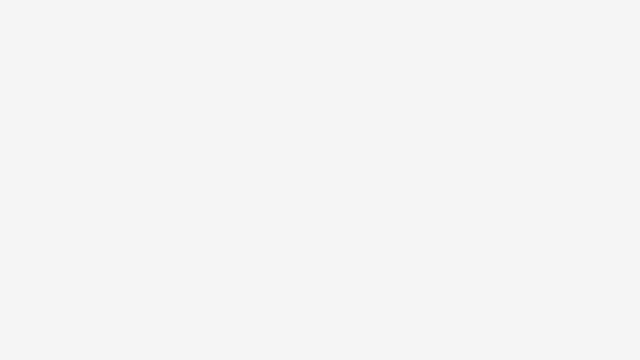
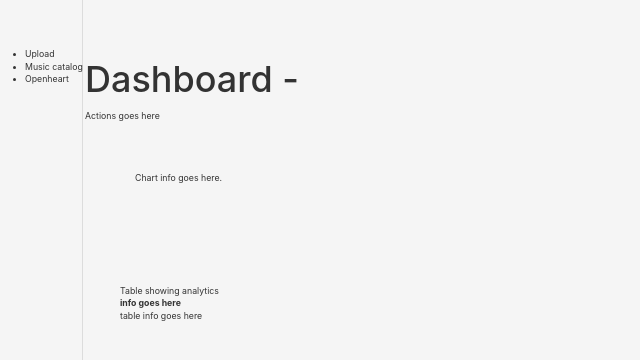
Before and after one commit to ifebrand6/Mini-Music-Streaming-, a React (Create React App) app: page /dashboard in a window 1280 px wide. Shown: the top 360 px of the page, without its empty margins (0-640 px from the left). Built offline with nearby package versions, Linux system fonts and the light colour scheme.

Commit message:
Merge dashboard ui to develop1

```diff
--- a/src/App.js
+++ b/src/App.js
@@ -1,9 +1,10 @@
-import React from 'react'
-import './assets/stylesheet/authentication.css';
-import Authentication from './components/authentication/authentication';
-import { BrowserRouter,Route, Switch } from 'react-router-dom'
-import Footer from './components/shared/footer';
-import LandingPage from './main/landingPage';
+import React from "react";
+import "./assets/stylesheet/dashboard.css";
+import { BrowserRouter, Route, Switch } from "react-router-dom";
+import Footer from "./components/shared/footer";
+import LandingPage from "./main/landingPage";
+import Dashboard from "./main/dashboard";
+import Aunthentication from "./main/aunthentication";
 
 function App() {
   return (
@@ -11,11 +12,14 @@ function App() {
       <BrowserRouter>
         <Switch>
           <Route exact path="/">
-        <LandingPage/>
-        <Footer/>
+            <LandingPage />
+            <Footer />
           </Route>
           <Route path="/login">
-        <Authentication/>
+            <Aunthentication/>
+          </Route>
+          <Route path="/dashboard">
+            <Dashboard />
           </Route>
         </Switch>
       </BrowserRouter>
--- /dev/null
+++ b/src/assets/stylesheet/dashboard.css
@@ -0,0 +1,104 @@
+body {
+  font-size: .875rem;
+}
+
+.feather {
+  width: 16px;
+  height: 16px;
+  vertical-align: text-bottom;
+}
+
+/*
+ * Sidebar
+ */
+
+.sidebar {
+  position: fixed;
+  top: 0;
+  /* rtl:raw:
+  right: 0;
+  */
+  bottom: 0;
+  /* rtl:remove */
+  left: 0;
+  z-index: 100; /* Behind the navbar */
+  padding: 48px 0 0; /* Height of navbar */
+  box-shadow: inset -1px 0 0 rgba(0, 0, 0, .1);
+}
+
+@media (max-width: 767.98px) {
+  .sidebar {
+    top: 5rem;
+  }
+}
+
+.sidebar-sticky {
+  position: relative;
+  top: 0;
+  height: calc(100vh - 48px);
+  padding-top: .5rem;
+  overflow-x: hidden;
+  overflow-y: auto; /* Scrollable contents if viewport is shorter than content. */
+}
+
+.sidebar .nav-link {
+  font-weight: 500;
+  color: #333;
+}
+
+.sidebar .nav-link .feather {
+  margin-right: 4px;
+  color: #727272;
+}
+
+.sidebar .nav-link.active {
+  color: #007bff;
+}
+
+.sidebar .nav-link:hover .feather,
+.sidebar .nav-link.active .feather {
+  color: inherit;
+}
+
+.sidebar-heading {
+  font-size: .75rem;
+  text-transform: uppercase;
+}
+
+/*
+ * Navbar
+ */
+
+.navbar-brand {
+  padding-top: .75rem;
+  padding-bottom: .75rem;
+  font-size: 1rem;
+  background-color: rgba(0, 0, 0, .25);
+  box-shadow: inset -1px 0 0 rgba(0, 0, 0, .25);
+}
+
+.navbar .navbar-toggler {
+  top: .25rem;
+  right: 1rem;
+}
+
+.navbar .form-control {
+  padding: .75rem 1rem;
+  border-width: 0;
+  border-radius: 0;
+}
+
+.form-control-dark {
+  color: #fff;
+  background-color: rgba(255, 255, 255, .1);
+  border-color: rgba(255, 255, 255, .1);
+}
+
+.form-control-dark:focus {
+  border-color: transparent;
+  box-shadow: 0 0 0 3px rgba(255, 255, 255, .25);
+}
+
+.gap-for-now{
+  padding: 50px;
+}
--- a/src/components/authentication/authentication.js
+++ b/src/components/authentication/authentication.js
@@ -29,7 +29,7 @@ export default function Authentication() {
       })
       .then(function (response) {
             console.log(response)
-            history.push("/")
+            history.push("/dashboard")
         // pop up notification for success
 
       })
--- /dev/null
+++ b/src/components/dashboard/analyticChart.jsx
@@ -0,0 +1,14 @@
+import React from 'react'
+import '../../assets/stylesheet/dashboard.css'
+
+export default function AnalyticChart() {
+    return (
+        <div className="container pt-3 m1">
+            <div className="chart gap-for-now">
+                <div className="flex">
+                    Chart info goes here.
+                </div>
+            </div>
+        </div>
+    )
+}
--- /dev/null
+++ b/src/components/dashboard/analyticTable.jsx
@@ -0,0 +1,23 @@
+import React from 'react'
+
+export default function AnalyticTable() {
+    return (
+        <div className="container pt-1 gap-for-now">
+            <table>
+                <thead>
+                    Table showing analytics
+                </thead>
+                <tbody>
+                    <th>
+                        info goes here
+                    </th>
+                    <tr>
+                        <td>
+                            table info goes here
+                        </td>
+                    </tr>
+                </tbody>
+            </table>
+        </div>
+    )
+}
--- /dev/null
+++ b/src/components/dashboard/header.jsx
@@ -0,0 +1,16 @@
+import React from "react";
+
+export default function Header() {
+  return (
+    <div>
+      <div className="container">
+        <div className="header">
+          <h1>Dashboard - </h1>
+          <div>
+            Actions goes here
+          </div>
+        </div>
+      </div>
+    </div>
+  );
+}
--- /dev/null
+++ b/src/components/dashboard/sideBar.jsx
@@ -0,0 +1,21 @@
+import React from 'react'
+
+export default function SideBar() {
+    return (
+        <div className="container-fluid">
+            <div className="sidebar row">
+                <ul>
+                    <li>
+                        Upload <i class="fa fa-music" aria-hidden="true"></i>
+                    </li>
+                    <li>
+                        Music catalog
+                    </li>
+                    <li>
+                        Openheart <i class="fa fa-heart" aria-hidden="true"></i>
+                    </li>
+                </ul>
+            </div>
+        </div>
+    )
+}
--- /dev/null
+++ b/src/main/aunthentication.jsx
@@ -0,0 +1,12 @@
+import React from 'react'
+import "../assets/stylesheet/authentication.css";
+import Authentication from '../components/authentication/authentication';
+
+
+export default function Aunthentication() {
+    return (
+        <div>
+            <Authentication/>
+        </div>
+    )
+}
--- /dev/null
+++ b/src/main/dashboard.jsx
@@ -0,0 +1,16 @@
+import React from 'react';
+import AnalyticChart from '../components/dashboard/analyticChart';
+import AnalyticTable from '../components/dashboard/analyticTable';
+import Header from '../components/dashboard/header';
+import SideBar from '../components/dashboard/sideBar';
+
+export default function Dashboard() {
+    return (
+        <div className="container">
+            <Header></Header>
+            <SideBar/>
+            <AnalyticChart/>
+            <AnalyticTable/>
+        </div>
+    )
+}
```
Lines whose indentation alone changed are shown as unchanged.
